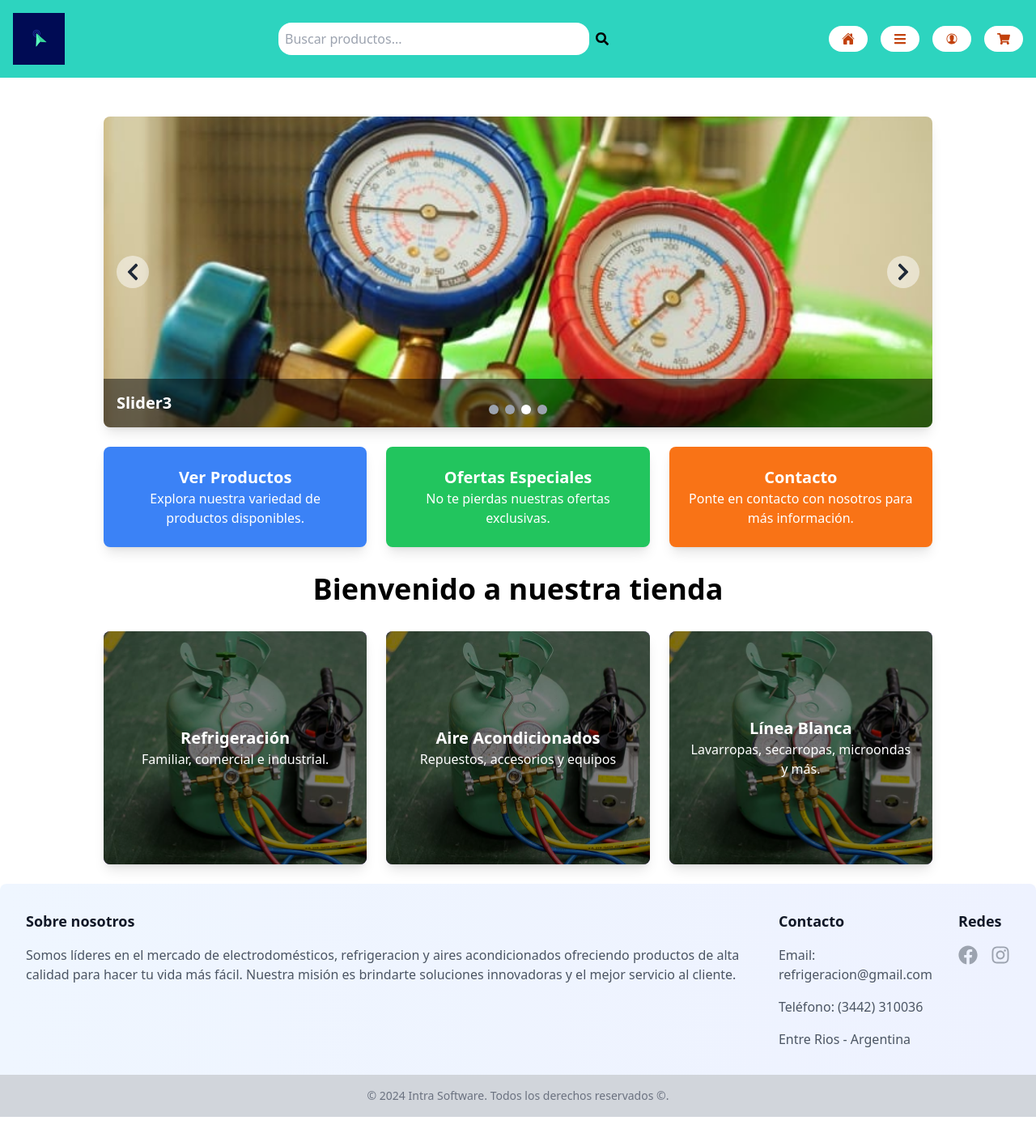
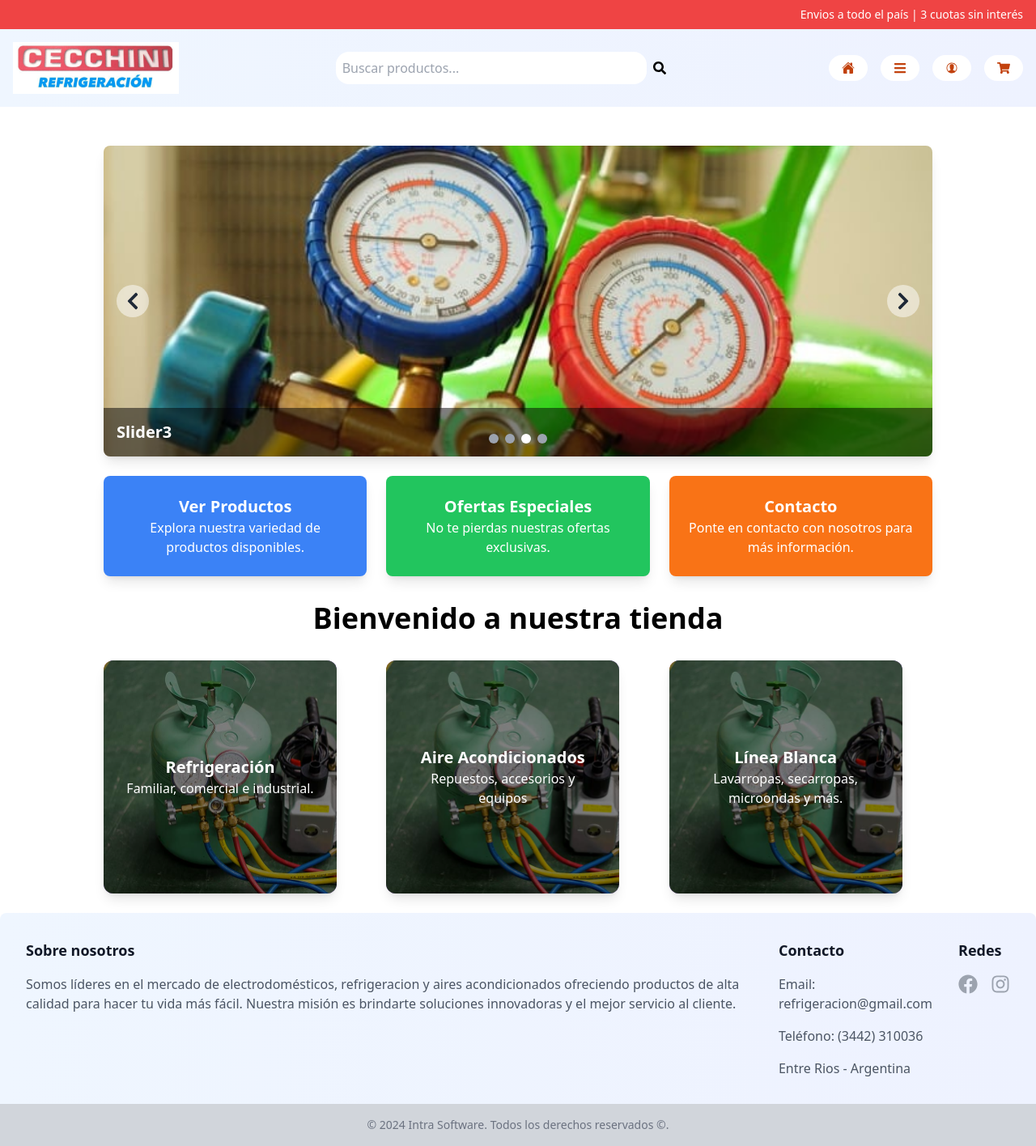
Before and after one commit to francoarmando1911/refrigeracion, a React (Vite) app: page / in a window 1280 px wide. Shown: the whole page at 81% size. Before the commit the page ends 1380 px from the top, so only its background shows below. Built offline with nearby package versions, Linux system fonts and the light colour scheme.

Commit message:
ajustando el header y creando componente first para barra superior al header

```diff
--- a/src/App.tsx
+++ b/src/App.tsx
@@ -7,6 +7,7 @@ import Home from './components/Home';
 import Footer from './components/Footer';
 import Slider from './components/Slider';
 import CartComponent from './components/CartComponent';
+import First from './components/First';
 //import { Product } from './types/types';
 
 const App: React.FC = () => {
@@ -24,6 +25,8 @@ const App: React.FC = () => {
 
   return (
     <>
+
+      <First />
       <Header
         toggleCart={toggleCart}
       />
--- /dev/null
+++ b/src/components/First.tsx
@@ -0,0 +1,10 @@
+
+export default function First() {
+    return (
+        <div className="relative sticky top-0 z-10 overflow-hidden">
+            <div className="bg-red-500 h-min flex flex-col md:flex-row md:justify-end items-center py-2 px-4 space-y-4 md:space-y-0 text-white text-sm">
+                Envios a todo el país | 3 cuotas sin interés
+            </div>
+        </div>
+    );
+}
--- a/src/components/Header.tsx
+++ b/src/components/Header.tsx
@@ -33,12 +33,12 @@ const Header: React.FC<HeaderProps> = ({ toggleCart }) => {
     }, [isMenuOpen]);
 
     return (
-        <header className="relative overflow-hidden">
-            <div className="bg-teal-400 h-auto flex flex-col md:flex-row md:justify-between items-center p-4 space-y-4 md:space-y-0">
+        <header className="relative sticky top-0 z-10 overflow-hidden">
+            <div className="bg-gradient-to-r from-blue-50 to-indigo-50 h-auto flex flex-col md:flex-row md:justify-between items-center p-4 space-y-4 md:space-y-0">
                 {/* Logo */}
                 <div className="flex justify-center md:justify-start">
                     <Link to="/">
-                        <img src="/1.png" alt="Logo" className="h-12 w-auto sm:h-16" />
+                        <img src="/logo1.png" alt="Logo" className="h-12 w-auto sm:h-16" />
                     </Link>
                 </div>
 
--- a/src/components/Home.tsx
+++ b/src/components/Home.tsx
@@ -30,7 +30,7 @@ const Home: React.FC = () => {
 
       {/* Segunda Sección */}
       <div className="grid grid-cols-1 gap-6 sm:grid-cols-2 md:grid-cols-3 w-full max-w-5xl">
-        <div className="relative h-72 p-6 bg-purple-500 text-white text-center rounded-lg shadow-lg hover:bg-red-600 hover:scale-105 transition transform duration-200 ease-in-out overflow-hidden">
+        <div className="relative h-72 w-full sm:w-72 p-6 bg-purple-500 text-white text-center rounded-xl shadow-lg hover:bg-red-600 hover:scale-105 transition transform duration-200 ease-in-out overflow-hidden">
           <img
             src="/productos/slider4.png"
             alt="Heladeras y Freezers"
@@ -43,8 +43,7 @@ const Home: React.FC = () => {
           </div>
         </div>
 
-
-        <div className="relative p-6 bg-purple-500 text-white text-center rounded-lg shadow-lg hover:bg-red-600 hover:scale-105 transition transform duration-200 ease-in-out overflow-hidden">
+        <div className="relative h-72 w-full sm:w-72 p-6 bg-purple-500 text-white text-center rounded-xl shadow-lg hover:bg-red-600 hover:scale-105 transition transform duration-200 ease-in-out overflow-hidden">
           <img
             src="/productos/slider4.png"
             alt="Heladeras y Freezers"
@@ -57,7 +56,7 @@ const Home: React.FC = () => {
           </div>
         </div>
 
-        <div className="relative p-6 bg-purple-500 text-white text-center rounded-lg shadow-lg hover:bg-red-600 hover:scale-105 transition transform duration-200 ease-in-out overflow-hidden">
+        <div className="relative h-72 w-full sm:w-72 p-6 bg-purple-500 text-white text-center rounded-xl shadow-lg hover:bg-red-600 hover:scale-105 transition transform duration-200 ease-in-out overflow-hidden">
           <img
             src="/productos/slider4.png"
             alt="Heladeras y Freezers"
@@ -69,7 +68,6 @@ const Home: React.FC = () => {
             <p>Lavarropas, secarropas, microondas y más.</p>
           </div>
         </div>
-
       </div>
     </div>
   );
```
Also changed, not shown: public/logo1.png (added).
